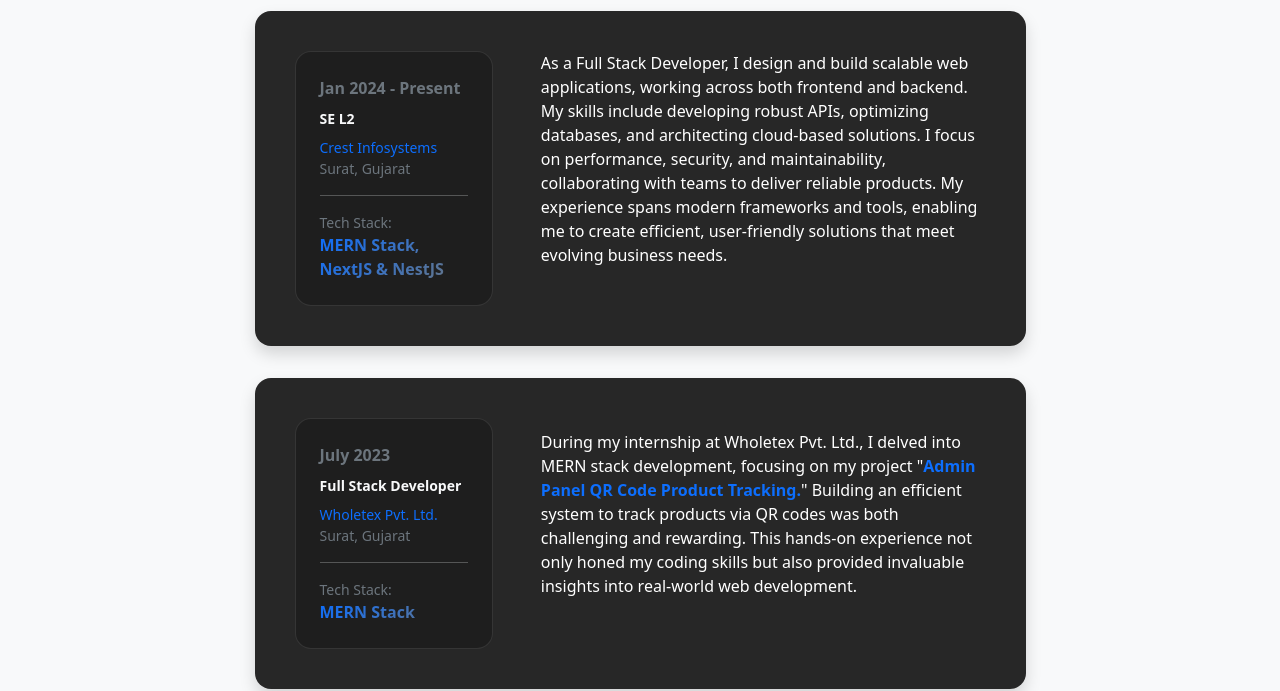
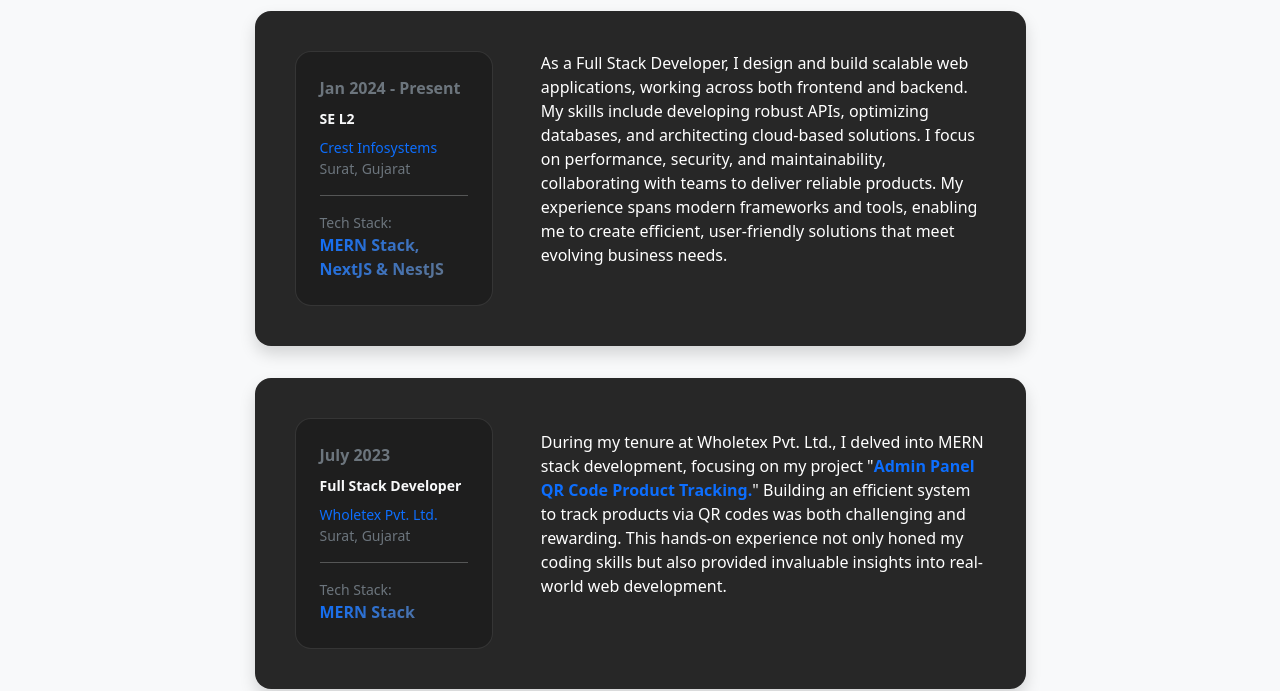
Before and after one commit to pushan-alagiya/pushan-alagiya.github.io, a plain HTML site: page resume.html in a window 1280 px wide. Shown: the part 297-988 px from the top of the page. Drawn offline with nearby package versions, Linux system fonts and the light colour scheme.

Commit message:
Changed the description of card

```diff
--- a/resume.html
+++ b/resume.html
@@ -218,7 +218,7 @@
                     </div>
                     <div class="col-lg-8">
                       <div class="text-sm">
-                        During my internship at Wholetex Pvt. Ltd., I delved into MERN stack development, focusing on my project "<b class="text-primary">Admin Panel QR Code Product Tracking.</b>" Building an efficient system to track products via QR codes was both challenging and rewarding. This hands-on experience not only honed my coding skills but also provided invaluable insights into real-world web development.
+                        During my tenure at Wholetex Pvt. Ltd., I delved into MERN stack development, focusing on my project "<b class="text-primary">Admin Panel QR Code Product Tracking.</b>" Building an efficient system to track products via QR codes was both challenging and rewarding. This hands-on experience not only honed my coding skills but also provided invaluable insights into real-world web development.
                         <div class="mt-3 click-indicator">
                           <i class="bi bi-arrow-right-circle me-2"></i>
                           <span class="text-primary fw-medium">Click to view detailed project information</span>
```
